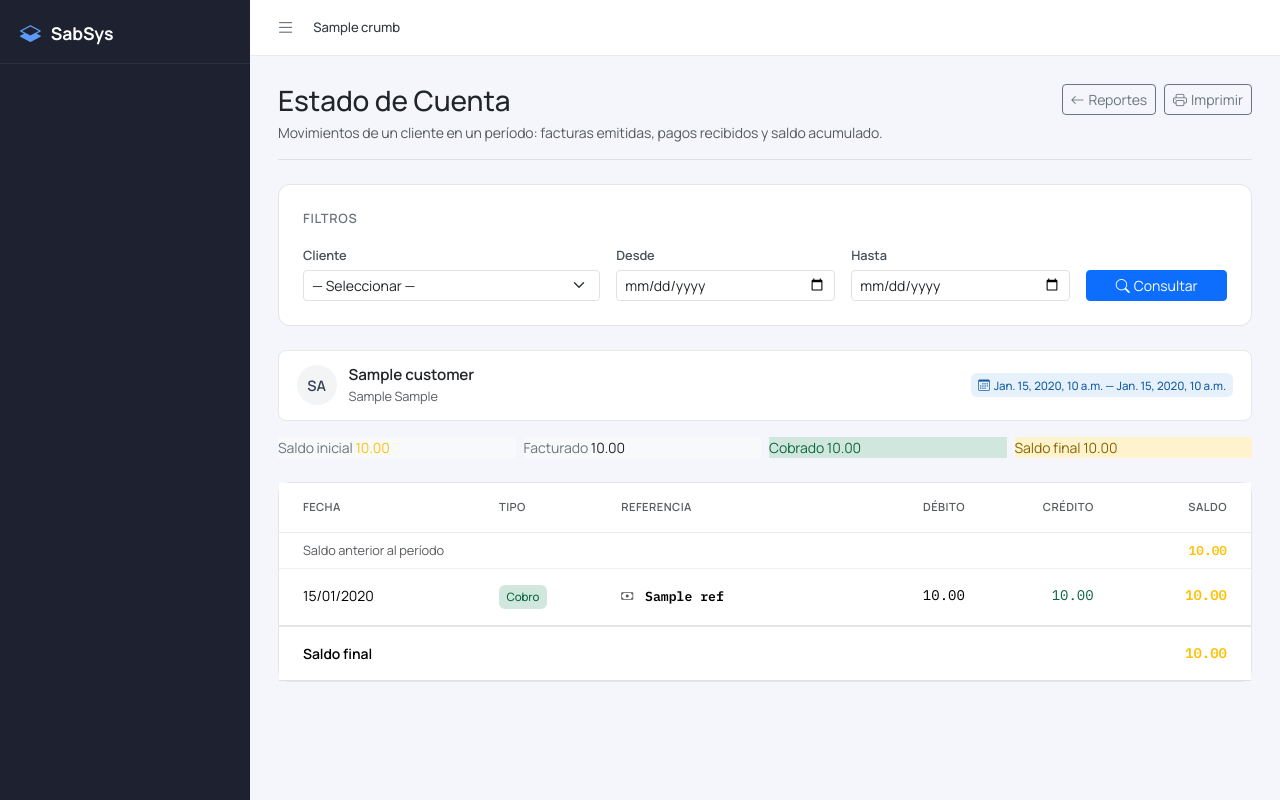
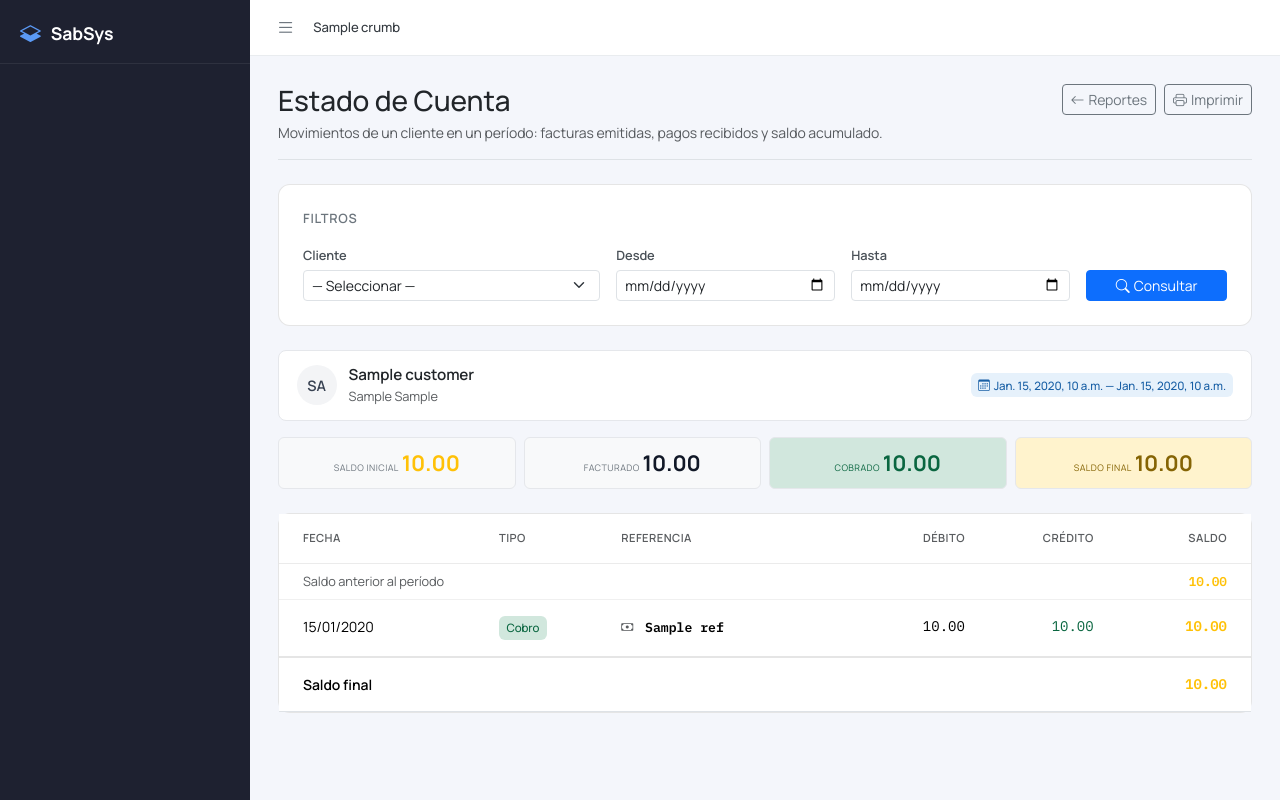
Before and after one commit to sabumazur/Erp, a Django app: template templates/invoices/report_statement.html in a window 1280 px wide. Run offline with Django 5.2, Linux system fonts and the light colour scheme; the template is opened without the code that fills it: most values are stand-ins (such as "Sample title", 1, 10 or a date in 2020); parts of the project's set-up code (start-up, migrations or seed data) failed here and were passed over; some libraries are stand-ins or nearby versions.

Commit message:
style: add metric-card backward-compat aliases until Tasks 8-9 update templates

```diff
--- a/templates/invoices/partials/report_shared_styles.html
+++ b/templates/invoices/partials/report_shared_styles.html
@@ -132,4 +132,9 @@
   justify-content: center;
   flex-shrink: 0;
 }
+
+/* ── Backward-compat aliases (removed in Tasks 8-9 template updates) ─────── */
+.metric-card  { text-align: center; padding: 12px; border: 1px solid #e5e7eb; border-radius: 6px; background: #fff; }
+.metric-label { font-size: 9px; color: #6b7280; text-transform: uppercase; letter-spacing: .05em; margin-top: 3px; }
+.metric-value { font-size: 1.35rem; font-weight: 700; line-height: 1.2; color: #111827; }
 </style>
```
